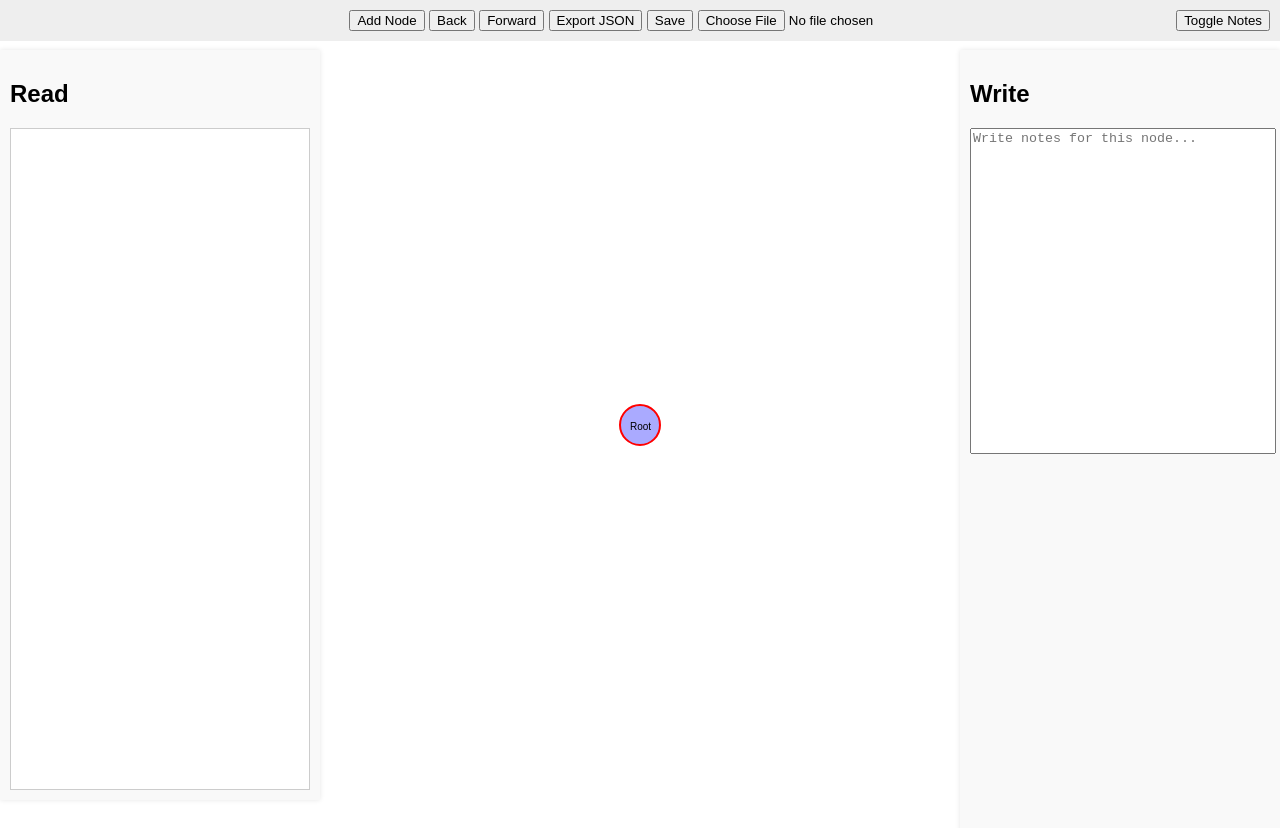
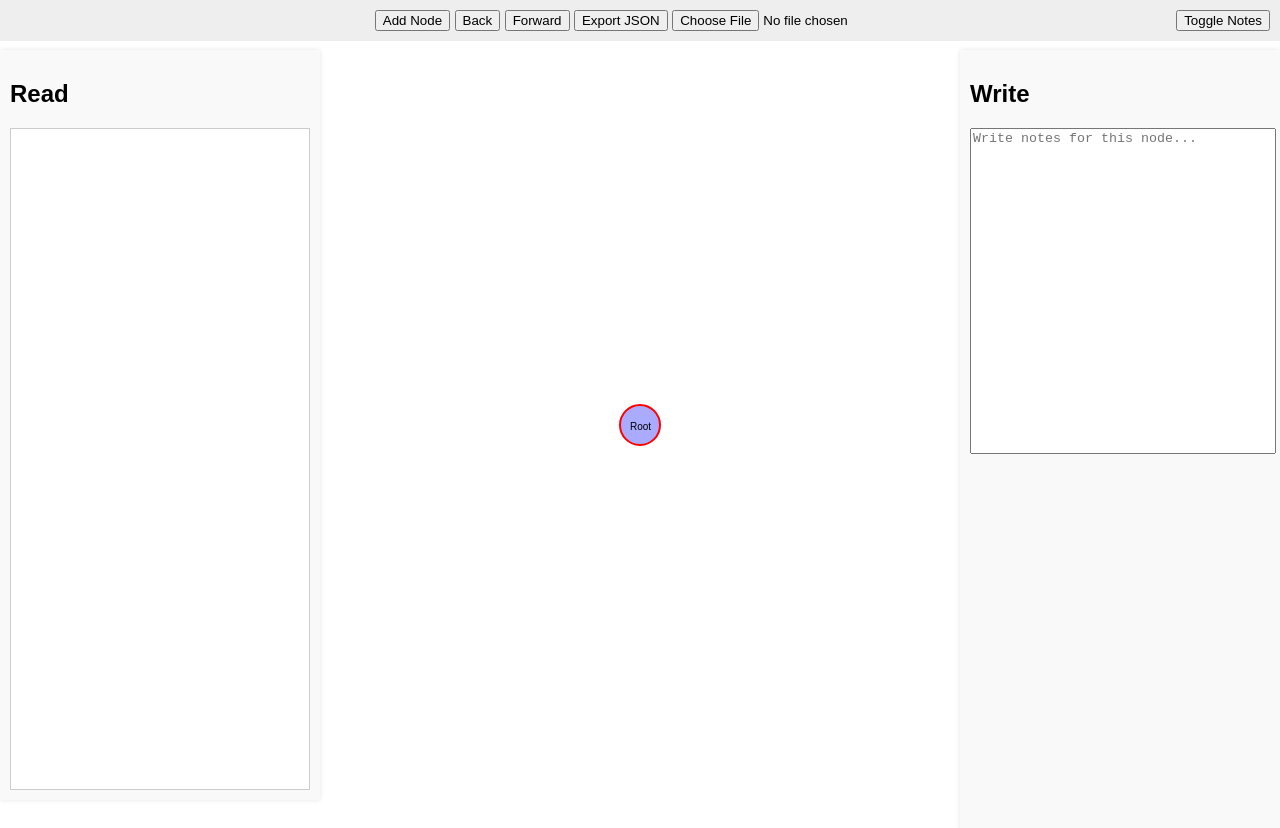
Before and after one commit to thatrandomfrenchdude/MindMap, a plain HTML site: page mindmap.html in a window 1280 px wide. Drawn offline with nearby package versions, Linux system fonts and the light colour scheme.

Commit message:
update readme

```diff
--- a/mindmap.html
+++ b/mindmap.html
@@ -13,7 +13,6 @@
     <button onclick="undo()">Back</button>
     <button onclick="redo()">Forward</button>
     <button onclick="download()">Export JSON</button>
-    <button onclick="save()">Save</button>
     <input type="file" id="fileInput" />
   </div>
   <div id="canvasContainer">
```
Also changed, not shown: README.md.
